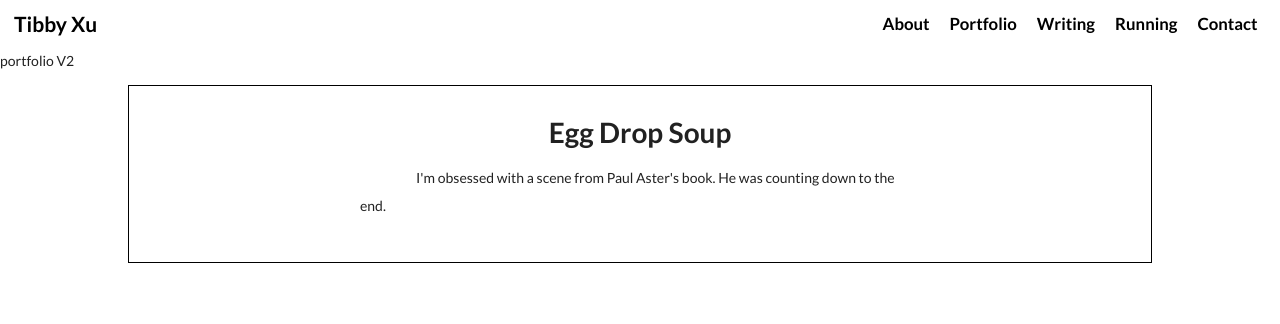
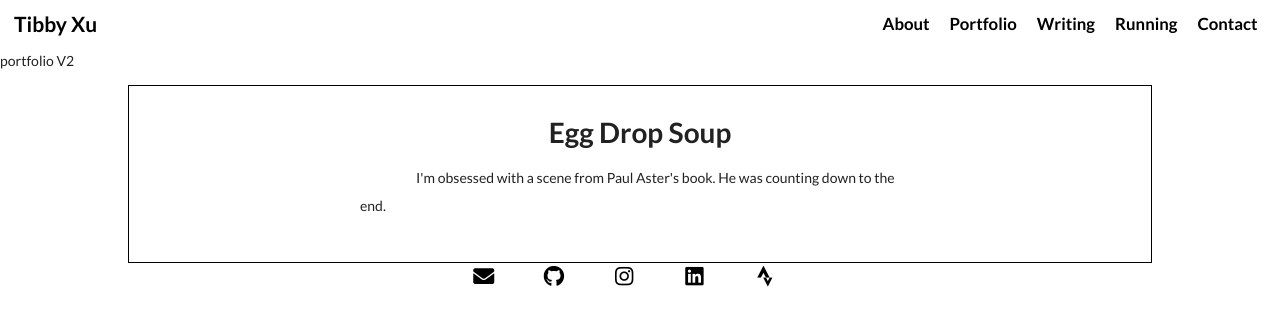
Before and after one commit to fallwall/she-run-freely, a React (Create React App) app: page /writesthis/1 in a window 1280 px wide. Shown: the top 324 px of the page. Built offline with nearby package versions, Linux system fonts and the light colour scheme.

Commit message:
made social into footer, no more unnecessary page

```diff
--- a/src/App.css
+++ b/src/App.css
@@ -77,3 +77,15 @@ a {
     display: block;
   }
 }
+
+
+/* contact */
+.contact-social {
+  text-align: center;
+  width: 100%;
+  min-width: 400px;
+}
+
+.item {
+  margin: 0 2em;
+}
--- a/src/App.jsx
+++ b/src/App.jsx
@@ -8,7 +8,7 @@ import PortfolioOne from './pages/PortfolioOne';
 import Running from './pages/Running';
 import Writing from './pages/Writing';
 import WritingOne from './pages/WritingOne';
-import Contact from './pages/Contact';
+import ContactSocial from './components/ContactSocial';
 import './App.css';
 
 export default class App extends Component {
@@ -24,7 +24,7 @@ export default class App extends Component {
         <Route exact path="/runs" render={()=><Running />}/>
         <Route exact path="/writes" render={()=><Writing />}/>
         <Route exact path="/writesthis/:id" render={(props) => <WritingOne id={props.match.params.id}/>}/>
-        <Route exact path="/contact" render={()=><Contact />}/>
+        <ContactSocial />
       </div>
     )
   }
--- a/src/components/ContactSocial.jsx
+++ b/src/components/ContactSocial.jsx
@@ -6,36 +6,36 @@ const ContactSocial = () => {
       <div className="ui horizontal list">
         <div className="item">
           <div className="content">
-            <a href="mailto:sherunsfreely@gmail.com" target="_blank">
-              <i className="mail icon huge"></i>
+            <a href="mailto:sherunsfreely@gmail.com" target="_blank" rel="noopener noreferrer">
+              <i className="mail icon large"></i>
             </a>
           </div>
         </div>
         <div className="item">
           <div className="content">
-            <a href="https://github.com/fallwall" target="_blank">
-              <i className="github icon huge"></i>
+            <a href="https://github.com/fallwall" target="_blank" rel="noopener noreferrer">
+              <i className="github icon large"></i>
             </a>
           </div>
         </div>
         <div className="item">
           <div className="content">
-            <a href="http://www.instagram.com/fallwall19" target="_blank">
-              <i className="instagram icon huge"></i>
+            <a href="http://www.instagram.com/fallwall19" target="_blank" rel="noopener noreferrer">
+              <i className="instagram icon large"></i>
             </a>
           </div>
         </div>
         <div className="item">
           <div className="content">
-            <a href="https://www.linkedin.com/in/tibbyxu/" target="_blank">
-              <i className="linkedin icon huge"></i>
+            <a href="https://www.linkedin.com/in/tibbyxu/" target="_blank" rel="noopener noreferrer">
+              <i className="linkedin icon large"></i>
             </a>
           </div>
         </div>
         <div className="item">
           <div className="content">
-            <a href="https://www.strava.com/athletes/18133452" target="_blank">
-              <i className="strava icon huge"></i>
+            <a href="https://www.strava.com/athletes/18133452" target="_blank" rel="noopener noreferrer">
+              <i className="strava icon large"></i>
             </a>
           </div>
         </div>
--- a/src/pages/Contact.jsx
+++ /dev/null
@@ -1,13 +0,0 @@
-import React from 'react';
-import ContactSocial from '../components/ContactSocial';
-import './contact.css';
-
-const Contact = () => {
-  return (
-    <div className="page-frame">
-      <ContactSocial />
-    </div>
-  )
-}
-
-export default Contact;
--- a/src/pages/contact.css
+++ /dev/null
@@ -1,7 +0,0 @@
-.contact-social {
-  text-align: center;
-}
-
-.item {
-  margin: 0 2em;
-}
```
